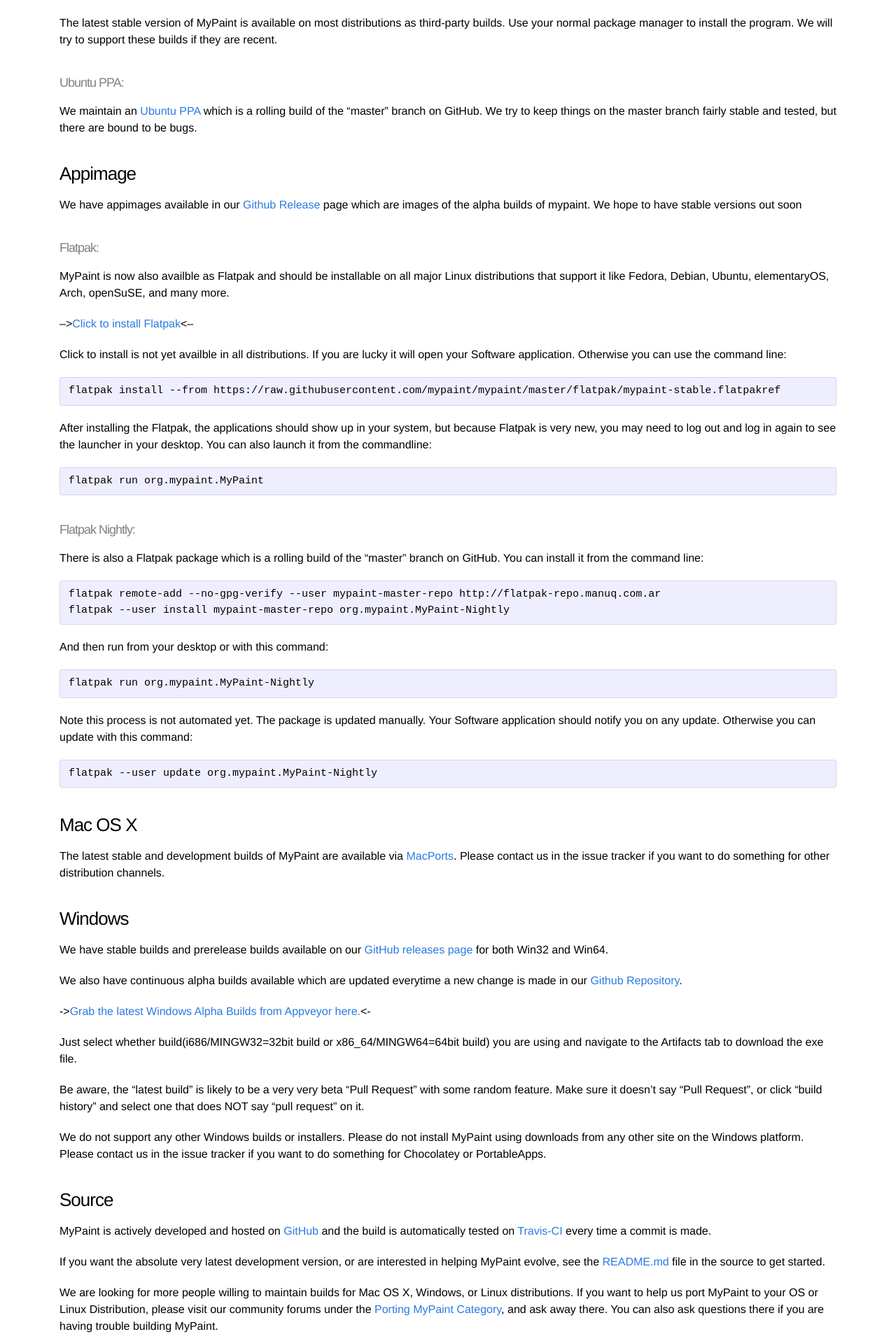
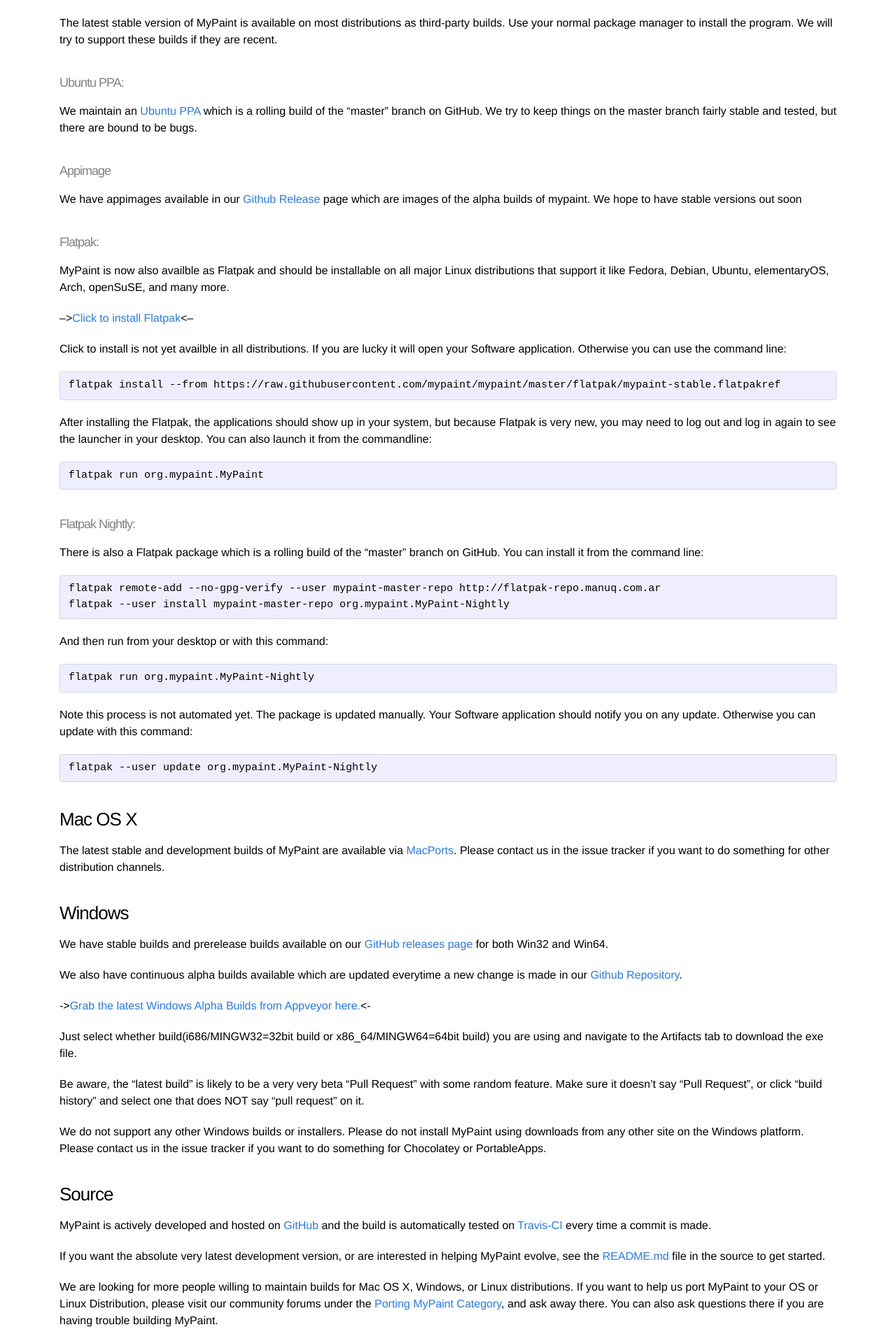
Before and after one commit to mypaint/website-2015, a Jekyll site: the page built from downloads.md, in a window 1280 px wide. Shown: the part 451-2358 px from the top of the page at 70% size. Built offline with Jekyll 4.4.1, drawn with Linux system fonts in a browser that asks for light colours.

```diff
--- a/downloads.md
+++ b/downloads.md
@@ -34,7 +34,7 @@ the “master” branch on GitHub.
 We try to keep things on the master branch fairly stable and tested,
 but there are bound to be bugs.
 
-### Appimage
+#### Appimage
 
 We have appimages available in our [Github Release][downloads.releases]
 page which are images of the alpha builds of mypaint. We hope to
```
